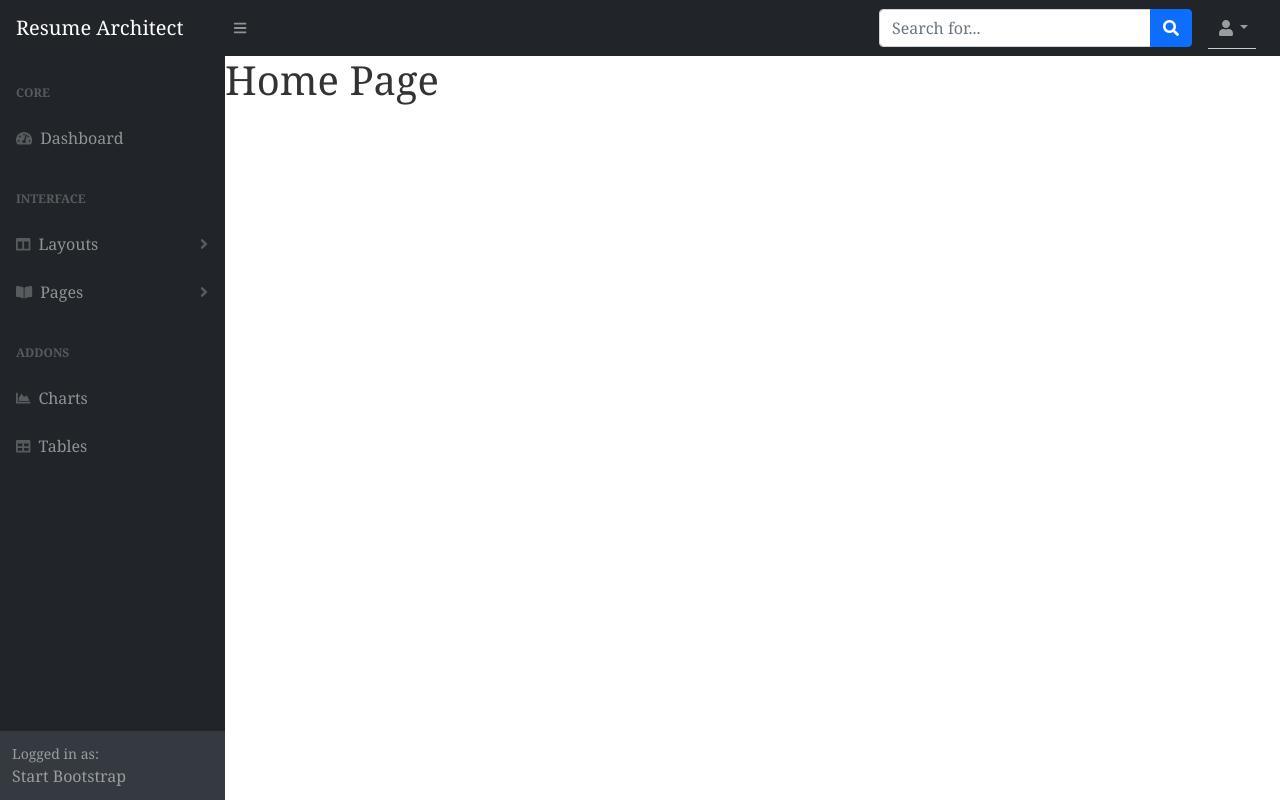
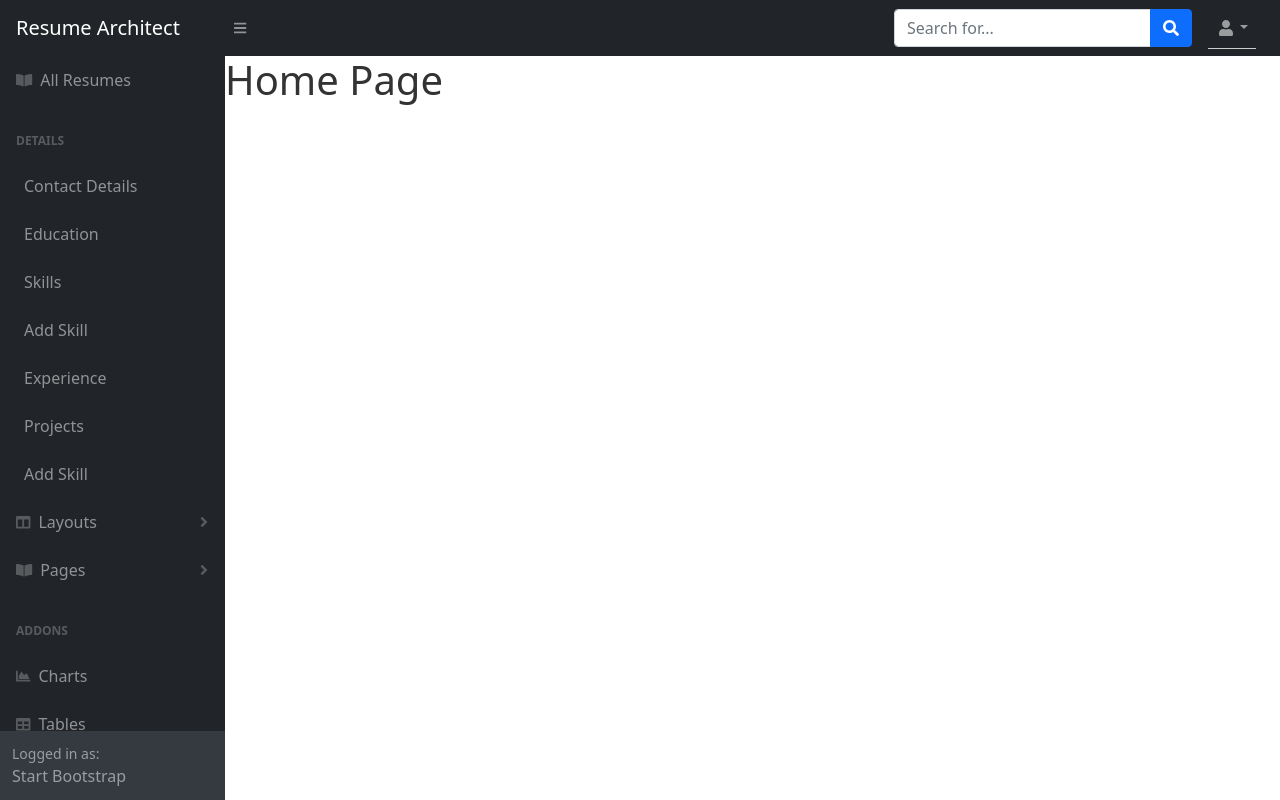
Before and after one commit to Jazmin-Ewers/resume_architect, a Django app: page / in a window 1280 px wide. Run offline with Django 3.2, Linux system fonts and the light colour scheme; some libraries are stand-ins or nearby versions.

Commit message:
Update sidebar links with active paths

```diff
--- a/main_app/static/css/resume.css
+++ b/main_app/static/css/resume.css
@@ -17,7 +17,7 @@
 .msg a:hover { background: #266400; }
 
 /* //-- yui-grids style overrides -- */
-body { font-family: Georgia; color: #444; }
+/* body { font-family: Georgia; color: #444; } */
 #inner { padding: 10px 80px; margin: 80px auto; background: #f5f5f5; border: solid #666; border-width: 8px 0 2px 0; }
 .yui-gf { margin-bottom: 2em; padding-bottom: 2em; border-bottom: 1px solid #ccc; }
 
--- a/main_app/templates/base.html
+++ b/main_app/templates/base.html
@@ -17,7 +17,7 @@
   <header>
     <nav class="sb-topnav navbar navbar-expand navbar-dark bg-dark">
       <!-- Navbar brand link -->
-      <a class="navbar-brand ps-3" href="index.html">Resume Architect</a>
+      <a class="navbar-brand ps-3" href="/">Resume Architect</a>
       <!-- Hamburger Menu Toggle -->
       <button class="btn btn-link btn-sm order-1 order-lg-0 me-4 me-lg-0" id="sidebarToggle" href="#!"><i class="fas fa-bars"></i></button>
       <!-- Navbar Search -->
@@ -35,11 +35,6 @@
             <li><a href="{% url 'home' %}">Home</a></li>
             {% if user.is_authenticated %}
               <li><a class="dropdown-item" href="{% url 'logout' %}">Logout</a></li>
-              <li><a class="dropdown-item" href="{% url 'skills_create' %}">Add Skill</a></li>
-              <li><a class="dropdown-item" href="{% url 'skills_index' %}">All Skills</a></li>
-              <li><a class="dropdown-item" href="{% url 'educations_index' %}">All Education</a></li>
-              <li><a class="dropdown-item" href="{% url 'contacts_index' %}">Contact</a></li>
-              <li><a class="dropdown-item" href="{%url 'resumes_index' %}"> Resumes</a></li>
               {% else %}
               <li><a class="dropdown-item" href="{% url 'signup' %}">Sign Up</a></li>
               <li><a class="dropdown-item" href="{% url 'login' %}">Login</a></li>
@@ -55,12 +50,43 @@
         <nav class="sb-sidenav accordion sb-sidenav-dark" id="sidenavAccordion">
             <div class="sb-sidenav-menu">
                 <div class="nav">
-                    <div class="sb-sidenav-menu-heading">Core</div>
-                    <a class="nav-link" href="index.html">
-                        <div class="sb-nav-link-icon"><i class="fas fa-tachometer-alt"></i></div>
-                        Dashboard
+                    <a class="nav-link" href="{% url 'resumes_index' %}">
+                        <div class="sb-nav-link-icon"><i class="fas fa-book-open"></i></div>
+                        All Resumes
                     </a>
-                    <div class="sb-sidenav-menu-heading">Interface</div>
+
+                    <div class="sb-sidenav-menu-heading">Details</div>
+
+                    <!-- Remove toggle and just show model index pages here -->
+                    <a class="nav-link" href="{% url 'contacts_index' %}">
+                      <div class="sb-nav-link-icon"></div>
+                      Contact Details
+                    </a>
+                    <a class="nav-link" href="{% url 'educations_index' %}">
+                      <div class="sb-nav-link-icon"></div>
+                      Education
+                    </a>
+                    <a class="nav-link" href="{% url 'skills_index' %}">
+                      <div class="sb-nav-link-icon"></div>
+                      Skills
+                    </a>
+                    <a class="nav-link" href="{% url 'skills_create' %}">
+                      <div class="sb-nav-link-icon"></div>
+                      Add Skill
+                    </a>
+                    <a class="nav-link" href="#">
+                      <div class="sb-nav-link-icon"></div>
+                      Experience
+                    </a>
+                    <a class="nav-link" href="#">
+                      <div class="sb-nav-link-icon"></div>
+                      Projects
+                    </a>
+                    <a class="nav-link" href="{% url 'skills_create' %}">
+                      <div class="sb-nav-link-icon"></div>
+                      Add Skill
+                    </a>
+
                     <a class="nav-link collapsed" href="#" data-bs-toggle="collapse" data-bs-target="#collapseLayouts" aria-expanded="false" aria-controls="collapseLayouts">
                         <div class="sb-nav-link-icon"><i class="fas fa-columns"></i></div>
                         Layouts
@@ -72,11 +98,14 @@
                             <a class="nav-link" href="layout-sidenav-light.html">Light Sidenav</a>
                         </nav>
                     </div>
+
                     <a class="nav-link collapsed" href="#" data-bs-toggle="collapse" data-bs-target="#collapsePages" aria-expanded="false" aria-controls="collapsePages">
                         <div class="sb-nav-link-icon"><i class="fas fa-book-open"></i></div>
                         Pages
                         <div class="sb-sidenav-collapse-arrow"><i class="fas fa-angle-down"></i></div>
                     </a>
+
+
                     <div class="collapse" id="collapsePages" aria-labelledby="headingTwo" data-bs-parent="#sidenavAccordion">
                         <nav class="sb-sidenav-menu-nested nav accordion" id="sidenavAccordionPages">
                             <a class="nav-link collapsed" href="#" data-bs-toggle="collapse" data-bs-target="#pagesCollapseAuth" aria-expanded="false" aria-controls="pagesCollapseAuth">
```
